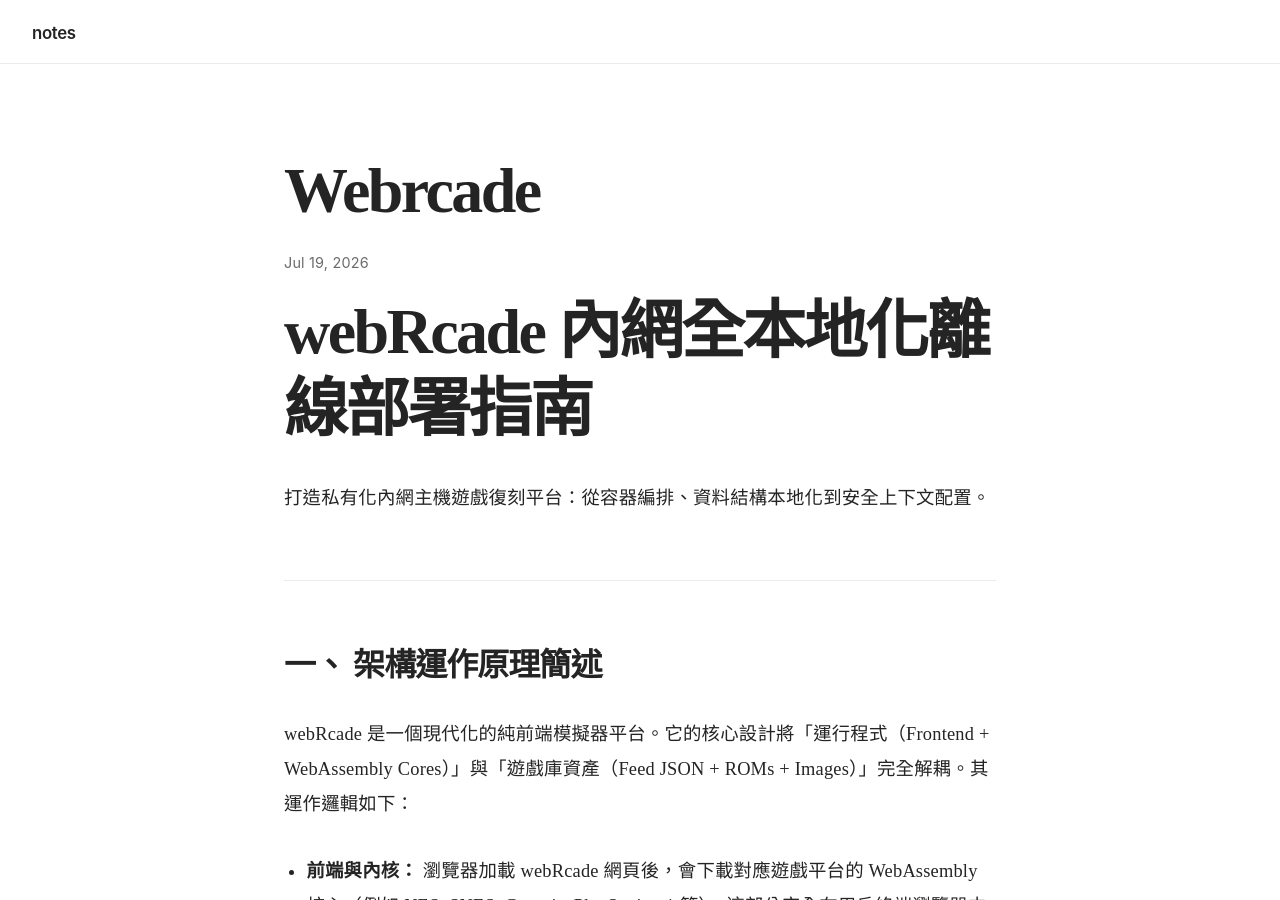
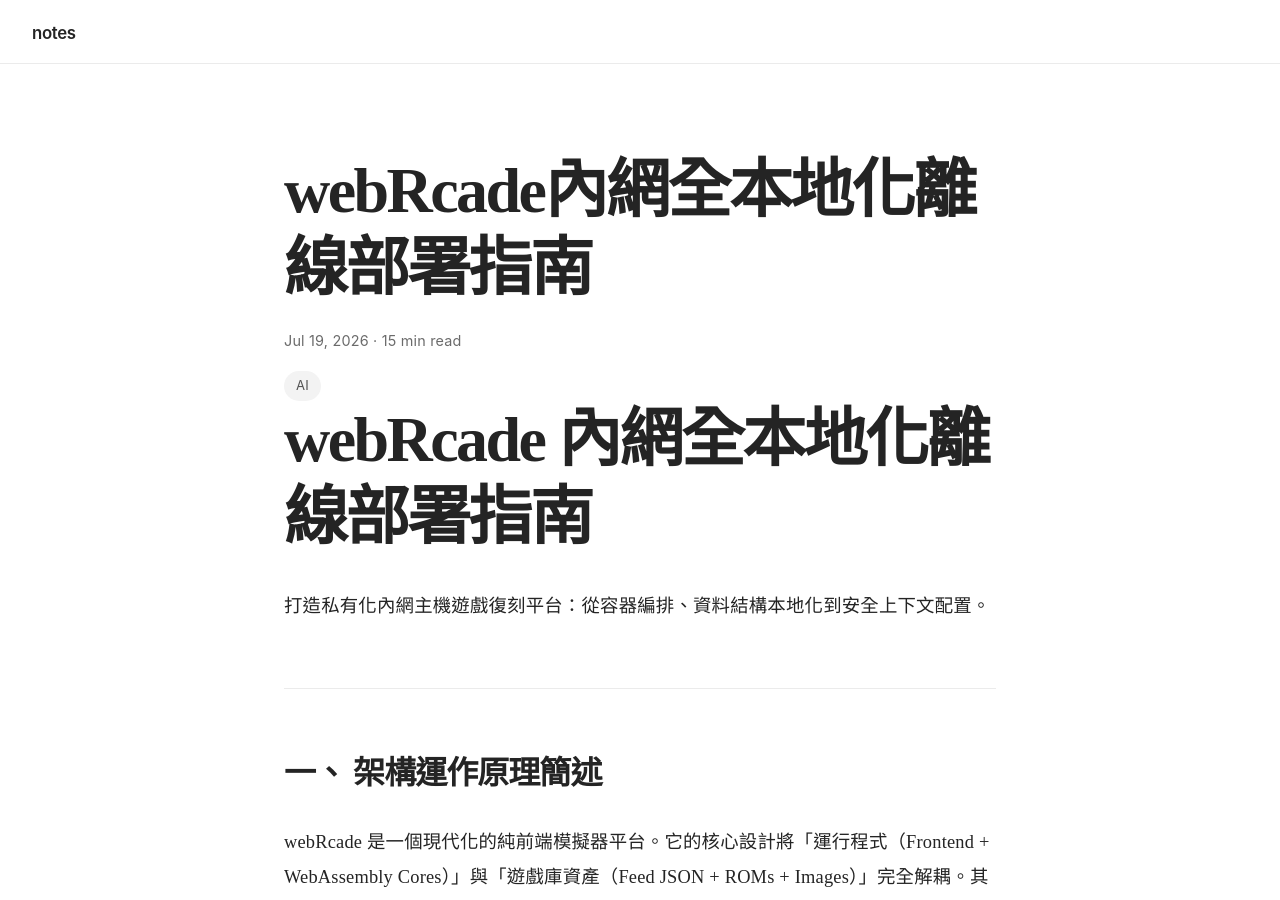
Before and after one commit to linjose/notes, a Jekyll site: the page built from _posts/2026-07-19-webRcade.md, in a window 1280 px wide and 900 px high. Built offline with Jekyll 4.4.1, drawn with Linux system fonts in a browser that asks for light colours; our own code applies the rules of GitHub Pages for plain Markdown files.

Commit message:
Update 2026-07-19-webRcade.md

```diff
--- a/_posts/2026-07-19-webRcade.md
+++ b/_posts/2026-07-19-webRcade.md
@@ -1,3 +1,12 @@
+---
+layout: post
+title: webRcade內網全本地化離線部署指南
+date: 2026-07-19
+reading_time: 15 min read
+tags: [AI]
+excerpt:
+---
+
 # webRcade 內網全本地化離線部署指南
 
 打造私有化內網主機遊戲復刻平台：從容器編排、資料結構本地化到安全上下文配置。
```
